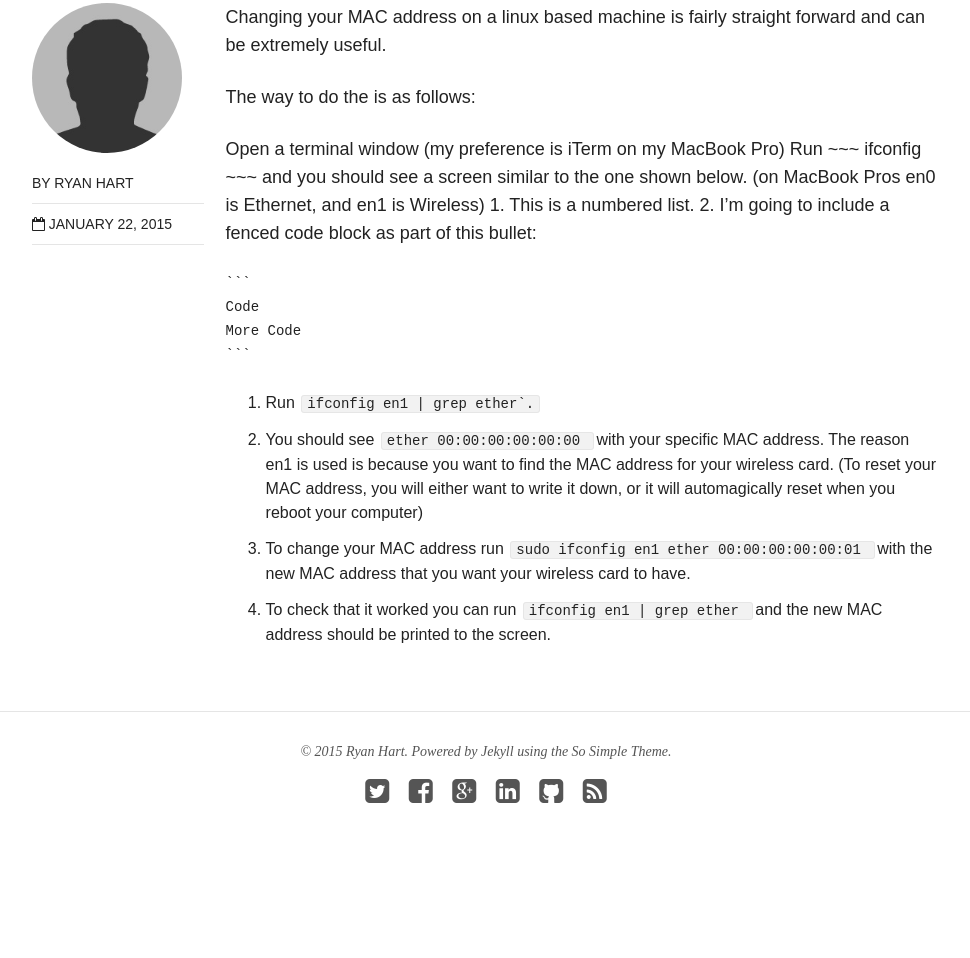
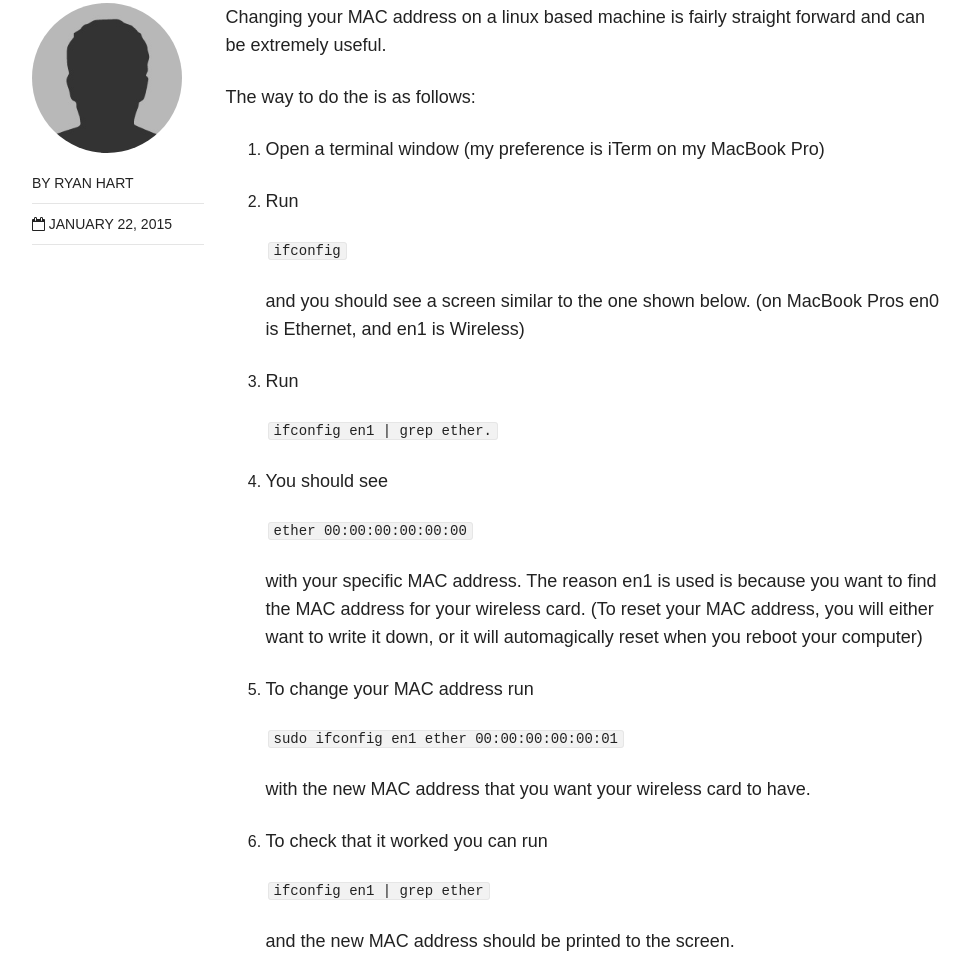
Before and after one commit to rhart4004/blog, a plain HTML site: page blog/spoofing-your-mac-address/index.html in a window 1280 px wide. Shown: the part 774-1732 px from the top of the page, without its empty margins (154-1124 px from the left). Before the commit the page ends 1677 px from the top, so only its background shows below. Drawn offline with nearby package versions, Linux system fonts and the light colour scheme.

Commit message:
finally fix the code block issue

````diff
--- a/blog/spoofing-your-mac-address/index.html
+++ b/blog/spoofing-your-mac-address/index.html
@@ -139,46 +139,52 @@
 
       </footer>
       <div class="entry-content">
-        <p>Changing your MAC address on a linux based machine is fairly straight forward
-and can be extremely useful.</p>
+        <p>Changing your MAC address on a linux based machine is fairly straight forward and can be extremely useful.</p>
 
 <p>The way to do the is as follows:</p>
 
-<p>Open a terminal window (my preference is iTerm on my MacBook Pro)
-Run
-    ~~~
-    ifconfig
-    ~~~
-and you should see a screen similar to the one shown below. (on MacBook Pros en0 is Ethernet, and en1 is Wireless)
-1. This is a numbered list.
-2. I’m going to include a fenced code block as part of this bullet:</p>
+<ol>
+  <li>
+    <p>Open a terminal window (my preference is iTerm on my MacBook Pro)</p>
+  </li>
+  <li>
+    <p>Run </p>
 
-<pre><code>```
-Code
-More Code
-```
+    <pre><code> ifconfig
 </code></pre>
 
-<ol>
-  <li>Run
- <code>
- ifconfig en1 | grep ether`.
-</code></li>
-  <li>You should see
- <code>
- ether 00:00:00:00:00:00
-</code>
-with your specific MAC address. The reason en1 is used is because you want to find the MAC address for your wireless card. (To reset your MAC address, you will either want to write it down, or it will automagically reset when you reboot your computer)</li>
-  <li>To change your MAC address run
- <code>
- sudo ifconfig en1 ether 00:00:00:00:00:01
-</code>
-with the new MAC address that you want your wireless card to have.</li>
-  <li>To check that it worked you can run
- <code>
- ifconfig en1 | grep ether
-</code>
-and the new MAC address should be printed to the screen.</li>
+    <p>and you should see a screen similar to the one shown below. (on MacBook Pros en0 is Ethernet, and en1 is Wireless)</p>
+  </li>
+  <li>
+    <p>Run</p>
+
+    <pre><code> ifconfig en1 | grep ether.
+</code></pre>
+  </li>
+  <li>
+    <p>You should see </p>
+
+    <pre><code> ether 00:00:00:00:00:00
+</code></pre>
+
+    <p>with your specific MAC address. The reason en1 is used is because you want to find the MAC address for your wireless card. (To reset your MAC address, you will either want to write it down, or it will automagically reset when you reboot your computer)</p>
+  </li>
+  <li>
+    <p>To change your MAC address run </p>
+
+    <pre><code> sudo ifconfig en1 ether 00:00:00:00:00:01
+</code></pre>
+
+    <p>with the new MAC address that you want your wireless card to have.</p>
+  </li>
+  <li>
+    <p>To check that it worked you can run </p>
+
+    <pre><code> ifconfig en1 | grep ether
+</code></pre>
+
+    <p>and the new MAC address should be printed to the screen.</p>
+  </li>
 </ol>
 
 
````
Also changed, not shown: feed.xml (+41 -35 lines), sitemap.xml (+4 -4 lines).
